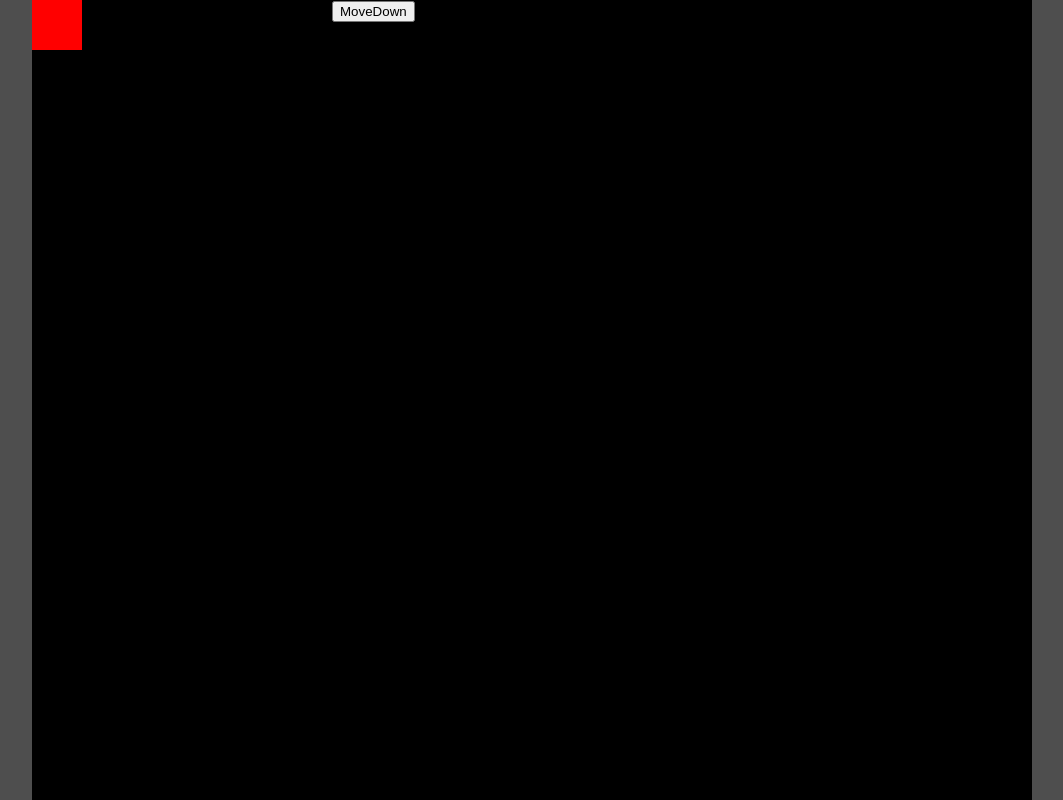
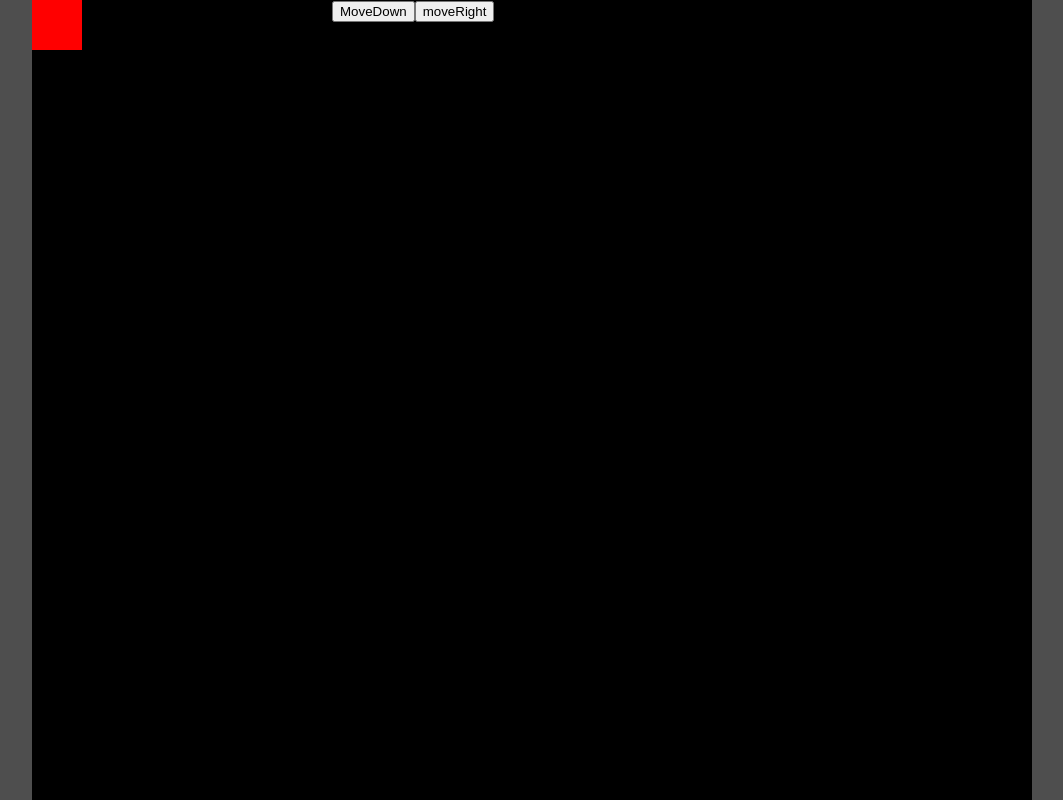
Before and after one commit to GuiFxFarias/GalagaGame, a React (Create React App) app in the folder game/: page / in a window 1280 px wide. Shown: the whole page, without its empty margins (108-1171 px from the left). Built offline with nearby package versions, Linux system fonts and the light colour scheme.

Commit message:
start project galaga

```diff
--- a/game/package.json
+++ b/game/package.json
@@ -9,6 +9,7 @@
     "react": "^18.2.0",
     "react-dom": "^18.2.0",
     "react-scripts": "5.0.1",
+    "styled-components": "^5.3.6",
     "web-vitals": "^2.1.4"
   },
   "scripts": {
--- a/game/src/components/layout/Ship.js
+++ b/game/src/components/layout/Ship.js
@@ -1,23 +1,35 @@
-import { useState } from "react";
+import { useEffect, useState } from "react";
 import "./ShipCss.css";
 
 function Ship() {
-  let posY = 0;
-  let posX = 0;
+  const [Y, setY] = useState(0);
+  const [X, setX] = useState(0);
 
   function moveDown() {
-    console.log(posY);
-    return (posY += 10);
+    setY(Y + 10);
+  }
+
+  function moveRight() {
+    setX(X + 10);
+  }
+
+  function moveRight() {
+    setX(X + 10);
+  }
+
+  function moveRight() {
+    setX(X + 10);
   }
 
   return (
     <>
       <div
         className="ship"
-        style={{ position: "absolute", top: `${posY}%`, left: `${posX}%` }}
+        style={{ position: "absolute", top: `${Y}%`, left: `${X}%` }}
       ></div>
       <div className="dow">
         <button onClick={moveDown}>MoveDown</button>
+        <button onClick={moveRight}>moveRight</button>
       </div>
     </>
   );
```
Also changed, not shown: 1 other file (tests, documents, lock files or other folders).
